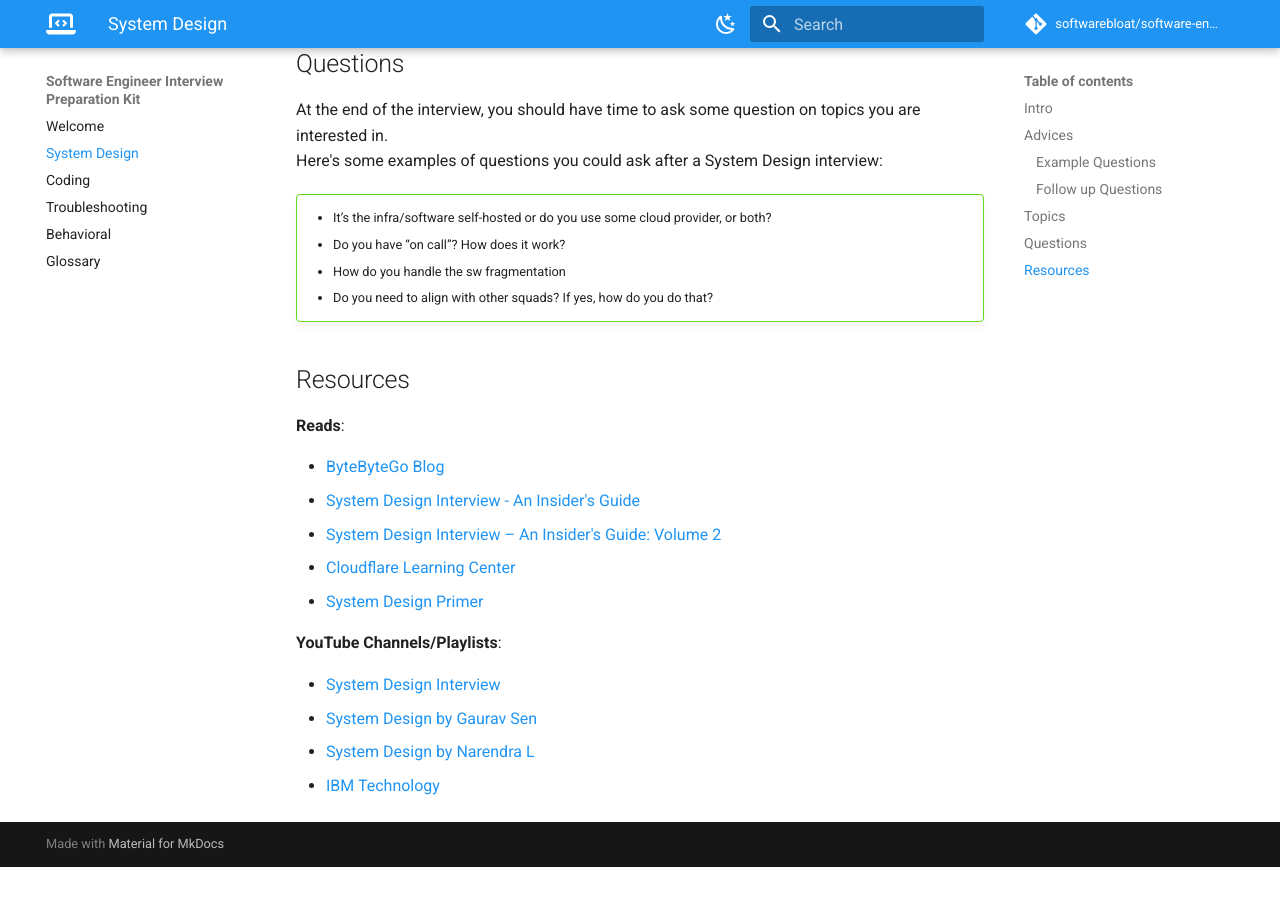
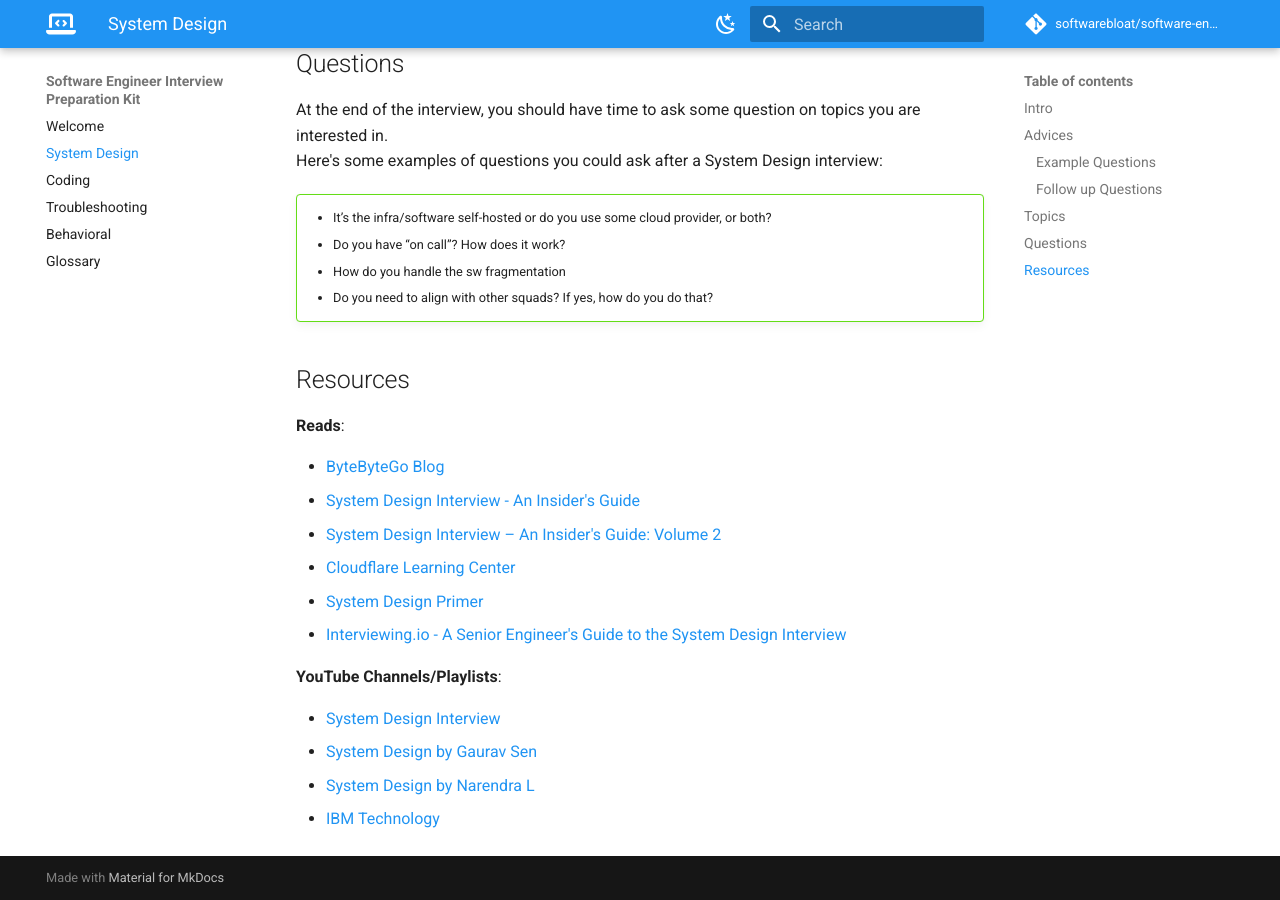
Before and after one commit to softwarebloat/software-engineer-interview-prep-kit, an MkDocs documentation site: the page built from docs/system-design.md, in a window 1280 px wide and 900 px high, scrolled down 2175 px. Built offline with MkDocs 1.6.1 and Material for MkDocs 9.7.7, drawn with Linux system fonts in a browser that asks for light colours; comment, search, counter and statistics services are not loaded; before the commit the page ends 3042 px from its top, so only the background shows below that.

Commit message:
Add system design resource from interviewing.io

```diff
--- a/docs/system-design.md
+++ b/docs/system-design.md
@@ -93,6 +93,7 @@ __Reads__:
 - [System Design Interview – An Insider's Guide: Volume 2](https://www.goodreads.com/book/show/60631342-system-design-interview-an-insider-s-guide)
 - [Cloudflare Learning Center](https://www.cloudflare.com/it-it/learning/)
 - [System Design Primer](https://github.com/donnemartin/system-design-primer)
+- [Interviewing.io - A Senior Engineer's Guide to the System Design Interview](https://interviewing.io/guides/system-design-interview)
 
 __YouTube Channels/Playlists__:
 
```
